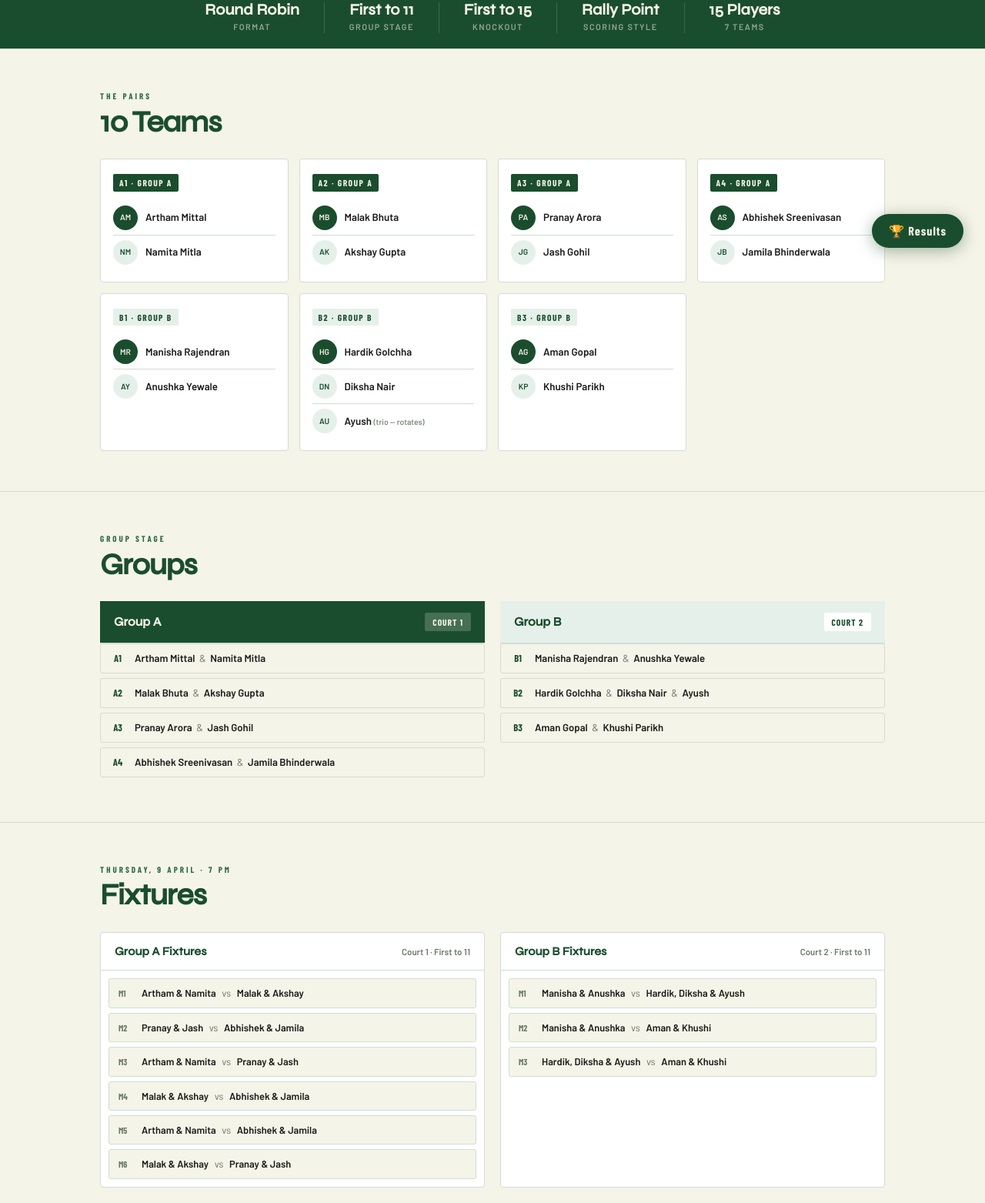
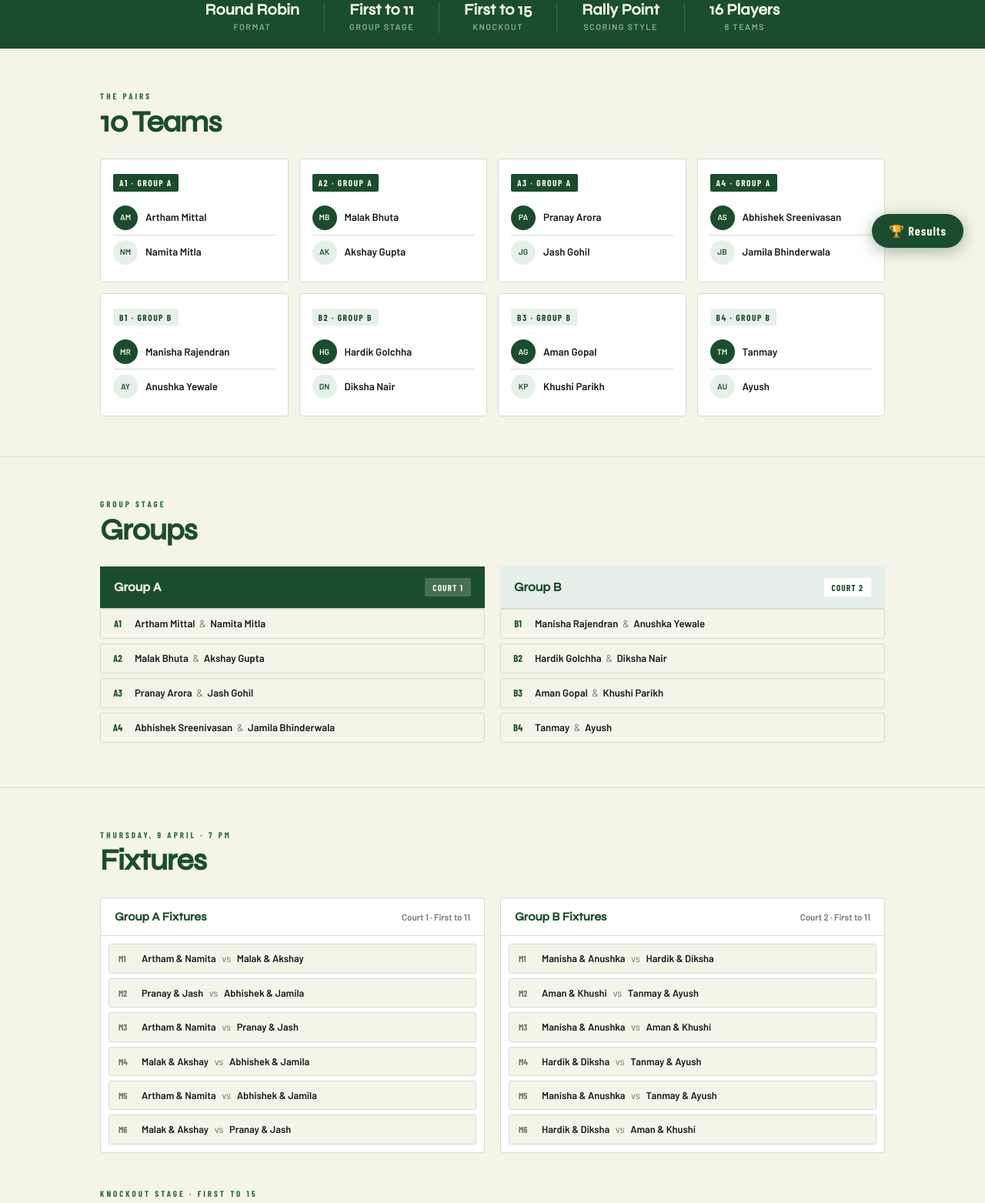
Before and after one commit to hardikgolchha89/hungerinc-pickleball, a plain HTML site: page index.html in a window 1280 px wide. Shown: the part 450-2013 px from the top of the page at 77% size. Drawn offline with nearby package versions, Linux system fonts and the light colour scheme; a web font is replaced by a local one.

Commit message:
Add Tanmay+Ayush as B4; balance groups to 4+4; fix match counts

```diff
--- a/index.html
+++ b/index.html
@@ -232,7 +232,7 @@
   <div class="stat-sep"></div>
   <div class="stat"><div class="stat-val">Rally Point</div><div class="stat-lbl">Scoring Style</div></div>
   <div class="stat-sep"></div>
-  <div class="stat"><div class="stat-val">15 Players</div><div class="stat-lbl">7 Teams</div></div>
+  <div class="stat"><div class="stat-val">16 Players</div><div class="stat-lbl">8 Teams</div></div>
 </div>
 
 <hr class="div">
@@ -277,13 +277,18 @@
       <span class="pair-tag tag-b">B2 · Group B</span>
       <div class="p-row"><div class="av av-a">HG</div><div class="p-name">Hardik Golchha</div></div>
       <div class="p-row"><div class="av">DN</div><div class="p-name">Diksha Nair</div></div>
-      <div class="p-row"><div class="av">AU</div><div class="p-name">Ayush <span style="font-size:0.78em;color:var(--muted);font-weight:500">(trio — rotates)</span></div></div>
     </div>
 
     <div class="team-card">
       <span class="pair-tag tag-b">B3 · Group B</span>
       <div class="p-row"><div class="av av-a">AG</div><div class="p-name">Aman Gopal</div></div>
       <div class="p-row"><div class="av">KP</div><div class="p-name">Khushi Parikh</div></div>
+    </div>
+
+    <div class="team-card">
+      <span class="pair-tag tag-b">B4 · Group B</span>
+      <div class="p-row"><div class="av av-a">TM</div><div class="p-name">Tanmay</div></div>
+      <div class="p-row"><div class="av">AU</div><div class="p-name">Ayush</div></div>
     </div>
 
   </div>
@@ -313,8 +318,9 @@
       </div>
       <div class="group-list">
         <div class="g-row"><span class="g-num">B1</span><div class="g-names">Manisha Rajendran <span class="amp">&</span> Anushka Yewale</div></div>
-        <div class="g-row"><span class="g-num">B2</span><div class="g-names">Hardik Golchha <span class="amp">&</span> Diksha Nair <span class="amp">&</span> Ayush</div></div>
+        <div class="g-row"><span class="g-num">B2</span><div class="g-names">Hardik Golchha <span class="amp">&</span> Diksha Nair</div></div>
         <div class="g-row"><span class="g-num">B3</span><div class="g-names">Aman Gopal <span class="amp">&</span> Khushi Parikh</div></div>
+        <div class="g-row"><span class="g-num">B4</span><div class="g-names">Tanmay <span class="amp">&</span> Ayush</div></div>
       </div>
     </div>
   </div>
@@ -342,12 +348,12 @@
     <div class="fix-box">
       <div class="fix-head"><h3>Group B Fixtures</h3><span class="fix-sub">Court 2 · First to 11</span></div>
       <div class="match-list">
-        <div class="match-row"><span class="m-num">M1</span><div class="m-teams">Manisha &amp; Anushka <span class="vs">vs</span> Hardik, Diksha &amp; Ayush</div></div>
-        <div class="match-row"><span class="m-num">M2</span><div class="m-teams">Manisha &amp; Anushka <span class="vs">vs</span> Aman &amp; Khushi</div></div>
-        <div class="match-row"><span class="m-num">M3</span><div class="m-teams">Hardik, Diksha &amp; Ayush <span class="vs">vs</span> Aman &amp; Khushi</div></div>
-      </div></div>
-      </div></div>
-      </div></div>
+        <div class="match-row"><span class="m-num">M1</span><div class="m-teams">Manisha &amp; Anushka <span class="vs">vs</span> Hardik &amp; Diksha</div></div>
+        <div class="match-row"><span class="m-num">M2</span><div class="m-teams">Aman &amp; Khushi <span class="vs">vs</span> Tanmay &amp; Ayush</div></div>
+        <div class="match-row"><span class="m-num">M3</span><div class="m-teams">Manisha &amp; Anushka <span class="vs">vs</span> Aman &amp; Khushi</div></div>
+        <div class="match-row"><span class="m-num">M4</span><div class="m-teams">Hardik &amp; Diksha <span class="vs">vs</span> Tanmay &amp; Ayush</div></div>
+        <div class="match-row"><span class="m-num">M5</span><div class="m-teams">Manisha &amp; Anushka <span class="vs">vs</span> Tanmay &amp; Ayush</div></div>
+        <div class="match-row"><span class="m-num">M6</span><div class="m-teams">Hardik &amp; Diksha <span class="vs">vs</span> Aman &amp; Khushi</div></div>
       </div></div>
       </div>
     </div>
@@ -632,8 +638,8 @@
 const PAIRS = {
   A1: "Artham & Namita",  A2: "Malak & Akshay",
   A3: "Pranay & Jash",    A4: "Abhishek & Jamila",
-  B1: "Manisha & Anushka", B2: "Hardik, Diksha & Ayush",
-  B3: "Aman & Khushi"
+  B1: "Manisha & Anushka", B2: "Hardik & Diksha",
+  B3: "Aman & Khushi",    B4: "Tanmay & Ayush"
 };
 
 const MATCHES = {
@@ -643,9 +649,9 @@ const MATCHES = {
     {id:"AM5",t1:"A1",t2:"A4"}, {id:"AM6",t1:"A2",t2:"A3"}
   ],
   B: [
-    {id:"BM1",t1:"B1",t2:"B2"},
-    {id:"BM2",t1:"B1",t2:"B3"},
-    {id:"BM3",t1:"B2",t2:"B3"}
+    {id:"BM1",t1:"B1",t2:"B2"}, {id:"BM2",t1:"B3",t2:"B4"},
+    {id:"BM3",t1:"B1",t2:"B3"}, {id:"BM4",t1:"B2",t2:"B4"},
+    {id:"BM5",t1:"B1",t2:"B4"}, {id:"BM6",t1:"B2",t2:"B3"}
   ]
 };
 
@@ -694,7 +700,7 @@ window.pickWinner = function(matchId, teamId, grp) {
 
 // ─── STANDINGS ──────────────────────────────────────────
 function calcStandings(grp) {
-  const keys = grp === 'A' ? ['A1','A2','A3','A4'] : ['B1','B2','B3'];
+  const keys = grp === 'A' ? ['A1','A2','A3','A4'] : ['B1','B2','B3','B4'];
   const s = {};
   keys.forEach(k => s[k] = {w:0, l:0, pts:0});
   MATCHES[grp].forEach(m => {
@@ -727,7 +733,7 @@ function renderStandings() {
         </tbody>
       </table>
       <p style="font-size:0.72rem;color:var(--muted);margin-top:8px;text-align:right">
-        ${played}/10 matches played ${played===(grp==='A'?10:6)?'✅':''}
+        ${played}/6 matches played ${played===6?'✅':''}
       </p>`;
   });
 }
@@ -745,7 +751,7 @@ function getKOTeams() {
   const bRows = calcStandings('B');
   const aPlayed = MATCHES['A'].filter(m => R[m.id]).length;
   const bPlayed = MATCHES['B'].filter(m => R[m.id]).length;
-  const ready = aPlayed === 10 && bPlayed === 6;
+  const ready = aPlayed === 6 && bPlayed === 6;
 
   const t = {};
   t['A1_id'] = ready ? aRows[0].id : null;
```
